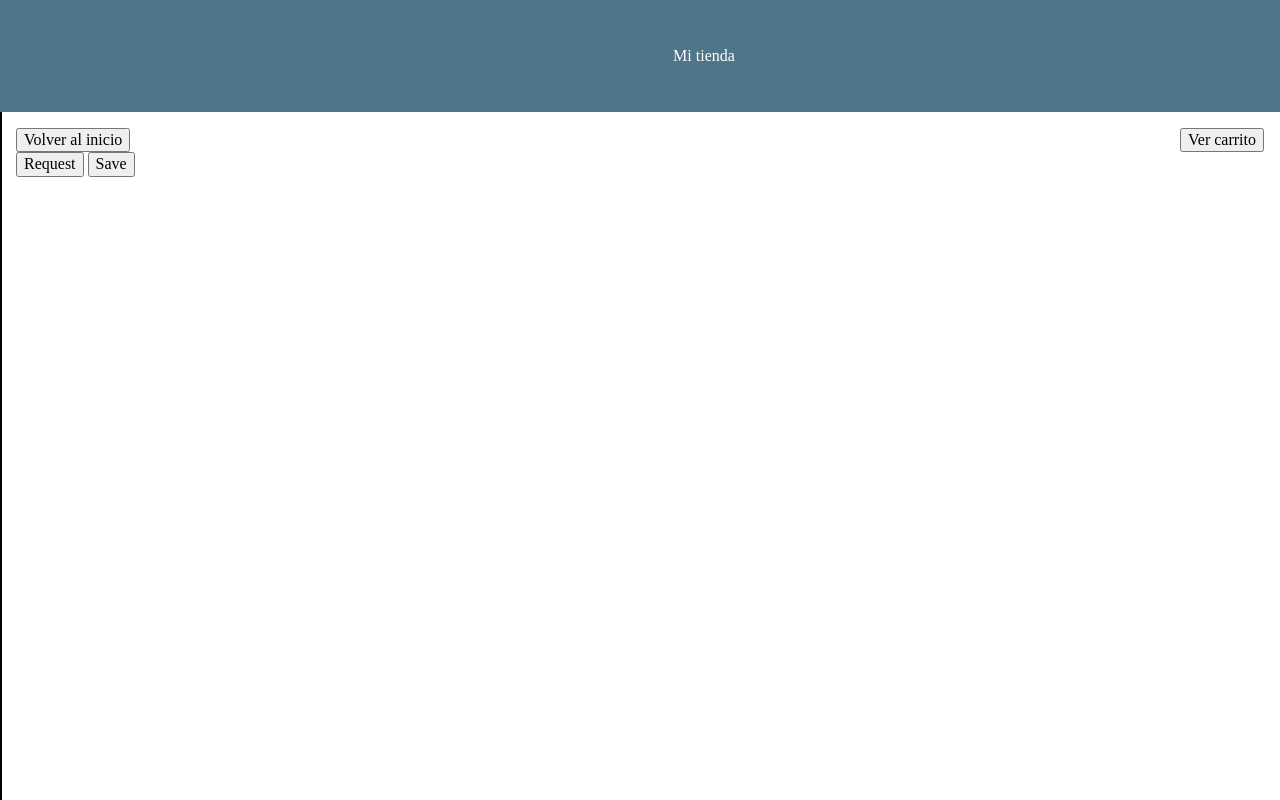
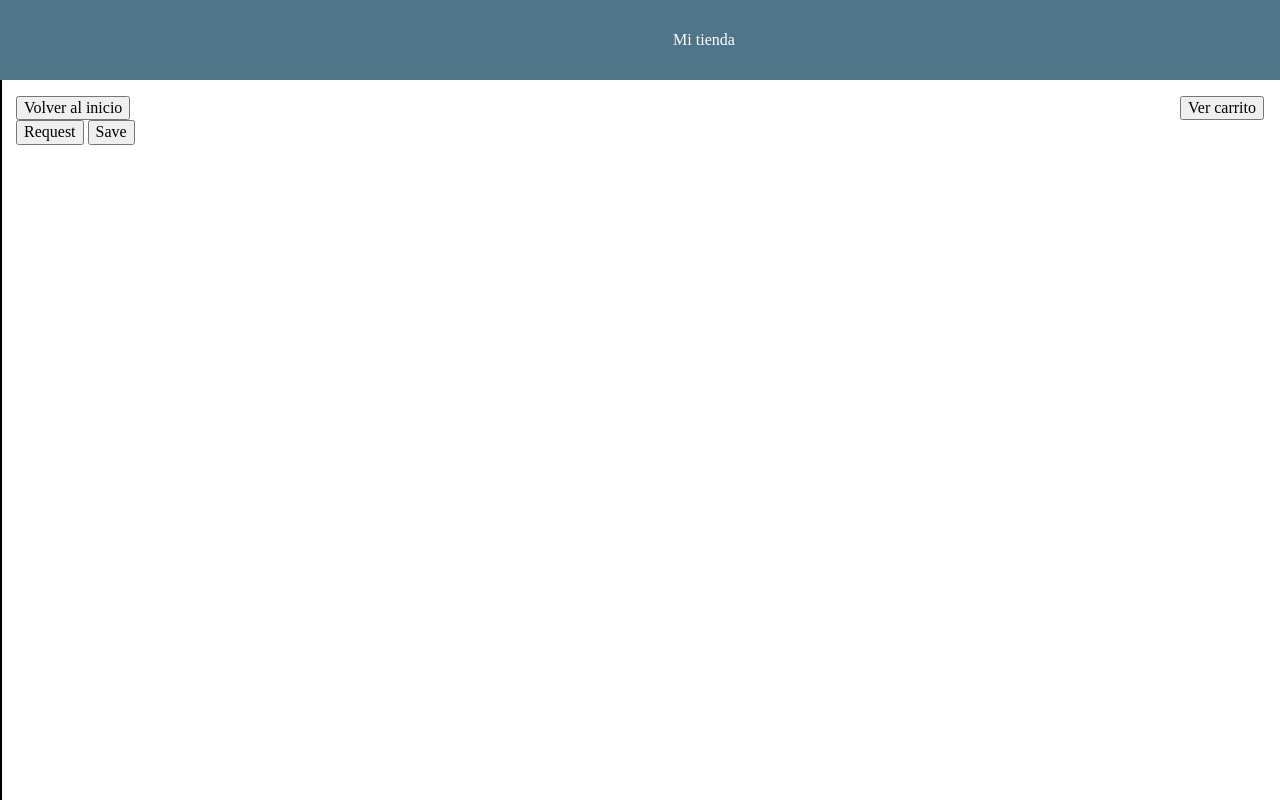
Before and after one commit to ardigc/API, a website: page index.html in a window 1280 px wide. Drawn offline with nearby package versions, Linux system fonts and the light colour scheme; no server answers.

Commit message:
intro mas pequeña

```diff
--- a/styles.css
+++ b/styles.css
@@ -12,13 +12,13 @@ header{
     position: fixed;
     top: 0;
     color: white;
-    height: 7rem;
+    height: 5rem;
     width: 110vw;
     z-index: 1000000;
 }
 main{
     position: relative;
-top: 7rem;
+top: 5rem;
 padding: 1rem;
 }
 .up-buttons{
@@ -72,7 +72,7 @@ padding: 1rem;
     grid-template-rows: repeat(22, 2.52rem);
     height: 100%;
     left: 0;
-    top: 7rem;
+    top: 5rem;
     align-items: top;
     overflow: hidden;
     border: solid 1px black;
```
